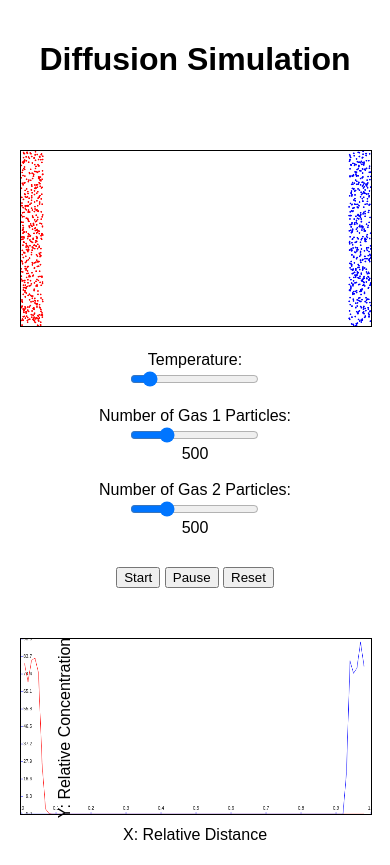
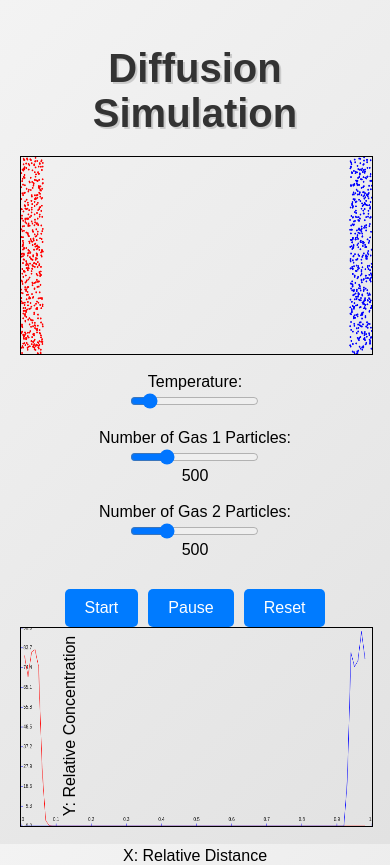
Before and after one commit to kitkatbarman/plotting_script, a Flask app: page /diffusion_simulation in a window 390 px wide. Before the commit the page ends 840 px from the top, so only its background shows below. Run offline with Flask 3, Linux system fonts and the light colour scheme.

Commit message:
Update diffusion_simulation.html

```diff
--- a/app/templates/diffusion_simulation.html
+++ b/app/templates/diffusion_simulation.html
@@ -6,15 +6,36 @@
     <title>Diffusion Simulation</title>
     <style>
         body {
+            font-family: 'Arial', sans-serif;
+            display: flex;
+            flex-direction: column;
+            align-items: center;
+            justify-content: center;
+            height: 100vh;
             margin: 0;
-            padding: 0;
-            font-family: Arial, sans-serif;
+            background: linear-gradient(135deg, #f3f3f3, #e2e2e2);
         }
         .container {
             display: flex;
             flex-direction: column;
             align-items: center;
-            margin: 20px;
+            width: 90%;
+            max-width: 800px;
+            margin: auto;
+        }
+        h1 {
+            font-size: 2.5em;
+            margin-bottom: 20px;
+            text-align: center;
+            color: #333;
+            text-shadow: 2px 2px #ccc;
+        }
+        .title {
+            margin-bottom: 40px;
+        }
+        .title img {
+            max-width: 100%;
+            height: auto;
         }
         .control-panel {
             margin: 20px;
@@ -22,41 +43,58 @@
             flex-direction: column;
             align-items: center;
         }
-        .label {
+        .button-container {
+            margin-top: 10px;
+            display: flex;
+            justify-content: center;
+            gap: 10px;
+        }
+        .button-container button {
+            padding: 10px 20px;
+            font-size: 1em;
+            border: none;
+            border-radius: 5px;
+            background-color: #007bff;
+            color: white;
+            cursor: pointer;
+            transition: background-color 0.3s ease;
+        }
+        .button-container button:hover {
+            background-color: #0056b3;
+        }
+        .canvas-container {
+            position: relative;
+            width: 100%;
+            padding-top: 56.25%; /* 16:9 Aspect Ratio */
+        }
+        .canvas-wrapper {
             position: absolute;
+            top: 0;
+            left: 0;
+            width: 100%;
+            height: 100%;
+        }
+        canvas {
+            width: 100%;
+            height: 100%;
         }
         .x-axis-label {
             text-align: center;
-            bottom: -30px;
+            position: absolute;
+            bottom: -40px;
             left: 50%;
             transform: translateX(-50%);
         }
         .y-axis-label {
             text-align: center;
+            position: absolute;
             left: -110px;
             top: 50%;
             transform: translateY(-50%) rotate(-90deg);
         }
-        .button-container {
-            margin-top: 10px;
-        }
-        .canvas-container {
-            position: relative;
-            width: 100%;
-            max-width: 800px;
-            height: auto;
-            margin-top: 50px;
-        }
-        canvas {
-            width: 100%;
-            height: auto;
-        }
         @media (max-width: 600px) {
             .y-axis-label {
-                left: -45px;
-            }
-            .x-axis-label {
-                bottom: -25px;
+                left: -40px;
             }
         }
     </style>
@@ -65,7 +103,9 @@
     <div class="container">
         <h1>Diffusion Simulation</h1>
         <div class="canvas-container">
-            <canvas id="diffusionCanvas" width="800" height="400" style="border:1px solid #000;"></canvas>
+            <div class="canvas-wrapper">
+                <canvas id="diffusionCanvas" width="800" height="400" style="border:1px solid #000;"></canvas>
+            </div>
         </div>
         <div class="control-panel">
             <label for="temperature">Temperature:</label>
@@ -85,9 +125,11 @@
             <button onclick="resetSimulation()">Reset</button>
         </div>
         <div class="canvas-container">
-            <canvas id="concentrationCanvas" width="800" height="400" style="border:1px solid #000;"></canvas>
-            <div class="label x-axis-label">X: Relative Distance</div>
-            <div class="label y-axis-label">Y: Relative Concentration</div>
+            <div class="canvas-wrapper">
+                <canvas id="concentrationCanvas" width="800" height="400" style="border:1px solid #000;"></canvas>
+                <div class="x-axis-label">X: Relative Distance</div>
+                <div class="y-axis-label">Y: Relative Concentration</div>
+            </div>
         </div>
     </div>
     <script src="{{ url_for('static', filename='js/diffusion.js') }}"></script>
```
